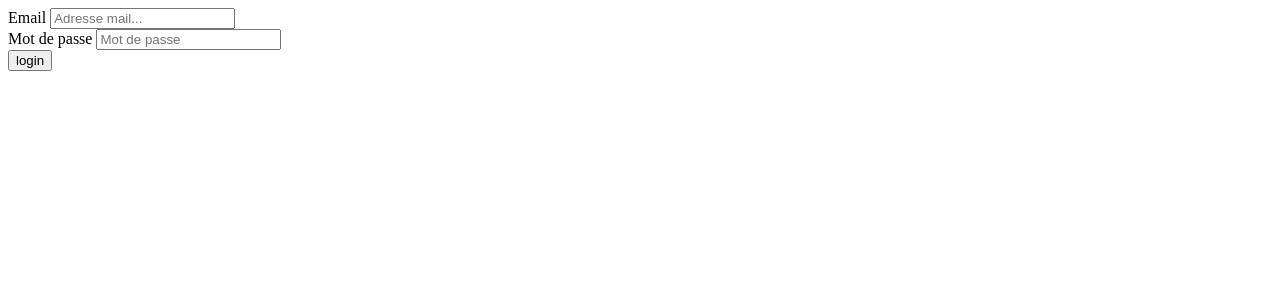
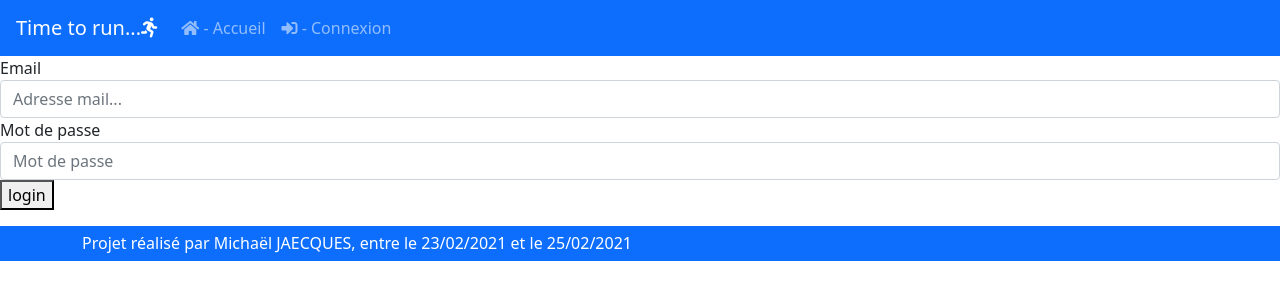
Before and after one commit to SH-Mike/time_to_run, a Symfony app: template templates/user/login.html.twig in a window 1280 px wide. Shown: the top 300 px of the page. Run offline with Twig, Linux system fonts and the light colour scheme; the template is opened without the code that fills it, so the values that code supplies are empty; some libraries are stand-ins or nearby versions.

Commit message:
feat: Added header, footer and home page. Modified base template file to add design

```diff
--- a/src/Controller/HomeController.php
+++ b/src/Controller/HomeController.php
@@ -9,7 +9,7 @@ use Symfony\Component\Routing\Annotation\Route;
 class HomeController extends AbstractController
 {
     /**
-     * @Route("/home", name="home")
+     * @Route("/", name="home")
      */
     public function index(): Response
     {
--- a/templates/base.html.twig
+++ b/templates/base.html.twig
@@ -2,9 +2,14 @@
 <html>
 	<head>
 		<meta charset="UTF-8">
-        <title>{% block title %}Welcome!{% endblock %}</title>
+		<title>Time to run -
+			{% block title %}{% endblock %}
+		</title>
 		{# Run `composer require symfony/webpack-encore-bundle`
 		           and uncomment the following Encore helpers to start using Symfony UX #}
+		<link rel="stylesheet" href="https://use.fontawesome.com/releases/v5.8.1/css/all.css" integrity="sha384-50oBUHEmvpQ+1lW4y57PTFmhCaXp0ML5d60M1M7uH2+nqUivzIebhndOJK28anvf" crossorigin="anonymous">
+		<link rel="stylesheet" href="/css/app.css">
+		<link href="https://cdn.jsdelivr.net/npm/bootstrap@5.0.0-beta1/dist/css/bootstrap.min.css" rel="stylesheet" integrity="sha384-giJF6kkoqNQ00vy+HMDP7azOuL0xtbfIcaT9wjKHr8RbDVddVHyTfAAsrekwKmP1" crossorigin="anonymous">
 		{% block stylesheets %}
 			{#{{ encore_entry_link_tags('app') }}#}
 		{% endblock %}
@@ -14,6 +19,9 @@
 		{% endblock %}
 	</head>
 	<body>
+		{% include 'partials/header.html.twig' %}
 		{% block body %}{% endblock %}
+		<script src="https://cdn.jsdelivr.net/npm/bootstrap@5.0.0-beta1/dist/js/bootstrap.bundle.min.js" integrity="sha384-ygbV9kiqUc6oa4msXn9868pTtWMgiQaeYH7/t7LECLbyPA2x65Kgf80OJFdroafW" crossorigin="anonymous"></script>
+		{% include 'partials/footer.html.twig' %}
 	</body>
 </html>
--- /dev/null
+++ b/templates/partials/footer.html.twig
@@ -0,0 +1,5 @@
+<footer class="mt-3 bottom-footer font-white bg-primary">
+	<div class="container">
+		Projet réalisé par Michaël JAECQUES, entre le 23/02/2021 et le 25/02/2021
+	</div>
+</footer>
--- /dev/null
+++ b/templates/partials/header.html.twig
@@ -0,0 +1,40 @@
+<nav class="navbar navbar-expand-lg navbar-dark bg-primary px-3">
+	<a class="navbar-brand" href="{{path('home')}}">Time to run...<i class="fas fa-running"></i>
+	</a>
+
+	<div class="collapse navbar-collapse" id="navbarColor02">
+		<ul class="navbar-nav mr-auto">
+			<li class="nav-item">
+				<a class="nav-link" href="{{path('home')}}">
+					<i class="fas fa-home"></i>
+					- Accueil
+				</a>
+			</li>
+			{% if app.user %}
+				<li class="nav-item">
+					<div class="nav-link">
+						<i class="fas fa-smile"></i>
+						{{app.user.firstName}}
+						{{app.user.lastName}}
+					</div>
+				</li>
+			{% else %}
+				<li class="nav-item">
+					<a class="nav-link" href="{{path('login')}}">
+						<i class="fas fa-sign-in-alt"></i>
+						- Connexion
+					</a>
+				</li>
+			{% endif %}
+		</ul>
+	</div>
+</nav>
+{% for label, messages in app.flashes %}
+	<div class="container">
+		<div class="alert alert-{{label}}">
+			{% for message in messages %}
+				<p>{{message | raw}}</p>
+			{% endfor %}
+		</div>
+	</div>
+{% endfor %}
```
Also changed, not shown: templates/home/index.html.twig (+19 -13 lines), public/css/app.css (added), 1 other file. Lines whose indentation alone changed are shown as unchanged.
